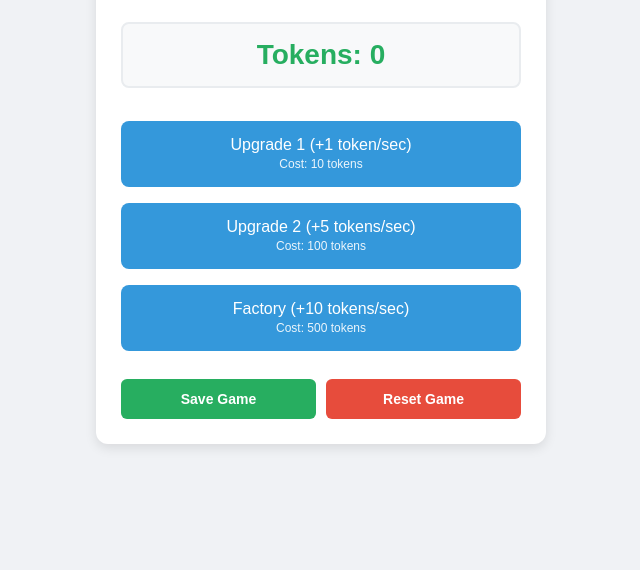
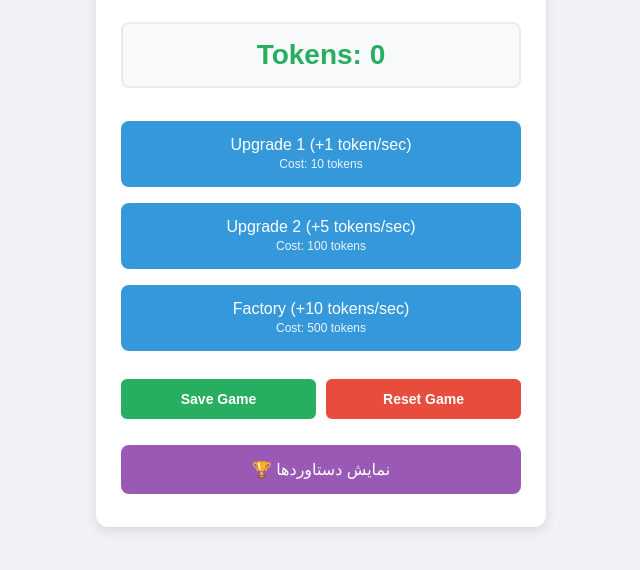
Before and after one commit to jahan2001/token-simulator, a plain HTML site: page index.html in a window 1280 px wide. Shown: the part 126-696 px from the top of the page, without its empty margins (319-959 px from the left). Drawn offline with Linux system fonts and the light colour scheme.

Commit message:
Update index.html

```diff
--- a/index.html
+++ b/index.html
@@ -34,7 +34,10 @@
                     Save Game
                 </button>
             </div>
-        </div>
+        </div><br>
+<button class="upgrade" onclick="showAchievements()" style="background: #9b59b6;">
+    نمایش دستاوردها 🏆
+</button>
     </div>
     <script src="script.js"></script>
 </body>
```
